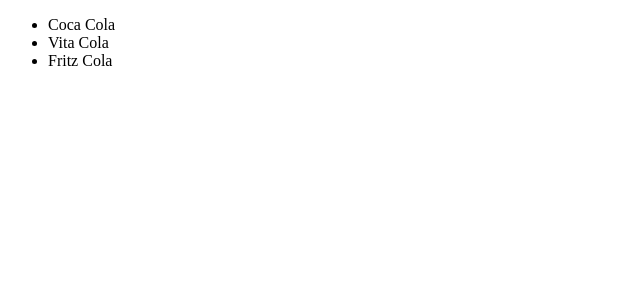
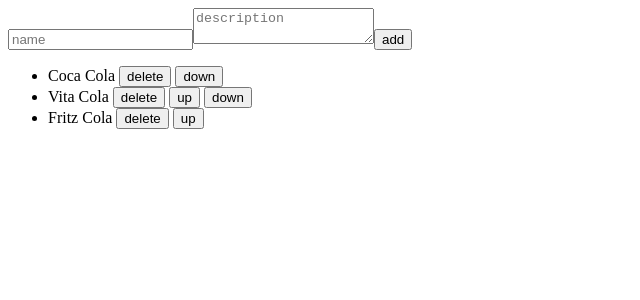
Before and after one commit to Web-Frontend-Programmierkurs/PropsAndState, a React (Create React App) app: page / in a window 1280 px wide. Shown: the top 300 px of the page, without its empty margins (0-640 px from the left). Built offline with nearby package versions, Linux system fonts and the light colour scheme.

Commit message:
Add BeverageInput, delete functionality and reordering

```diff
--- a/package.json
+++ b/package.json
@@ -3,10 +3,12 @@
   "version": "0.1.0",
   "private": true,
   "dependencies": {
+    "lodash": "^4.17.4",
     "prop-types": "^15.6.0",
     "react": "^16.0.0",
     "react-dom": "^16.0.0",
-    "react-scripts": "1.0.14"
+    "react-scripts": "1.0.14",
+    "uuid": "^3.1.0"
   },
   "scripts": {
     "start": "react-scripts start",
--- a/src/App.js
+++ b/src/App.js
@@ -1,6 +1,8 @@
 import React, { Component } from 'react'
 import List from './List'
 import BeverageDetails from './BeverageDetails'
+import BeverageInput from './BeverageInput'
+import { immutableMove } from './lib/arrayHelper'
 
 class App extends Component {
   state = {
@@ -31,13 +33,39 @@
     })
   }
 
+  removeBeverage = id => {
+    this.setState(state => ({
+      beverages: state.beverages.filter(b => b.id !== id)
+    }))
+  }
+
+  addBeverage = newBeverage => {
+    this.setState(state => ({
+      beverages: [...state.beverages, newBeverage]
+    }))
+  }
+
+  changeBeveragePosition = (from, to) => {
+    this.setState(state => ({
+      beverages: immutableMove(state.beverages, from, to)
+    }))
+  }
+
   render() {
     const { beverages, activeBeverageId } = this.state
     const activeBeverage = beverages.find(b => b.id === activeBeverageId)
     return [
-      <List data={beverages} onItemClick={this.setActiveBeverageId} />,
+      <BeverageInput key={0} addBeverage={this.addBeverage} />,
+      <List
+        key={1}
+        data={beverages}
+        onItemClick={this.setActiveBeverageId}
+        removeItem={this.removeBeverage}
+        changeItemPosition={this.changeBeveragePosition}
+      />,
       activeBeverage && (
         <BeverageDetails
+          key={2}
           name={activeBeverage.name}
           description={activeBeverage.description}
         />
--- /dev/null
+++ b/src/BeverageInput.js
@@ -0,0 +1,50 @@
+import React, { Component } from 'react'
+import PropTypes from 'prop-types'
+import uuid from 'uuid/v4'
+
+export default class BeverageInput extends Component {
+  static propTypes = {
+    addBeverage: PropTypes.func.isRequired
+  }
+
+  state = {
+    name: '',
+    description: ''
+  }
+
+  submit = e => {
+    e.preventDefault()
+    const { name, description } = this.state
+    this.props.addBeverage({
+      id: uuid(),
+      name,
+      description
+    })
+  }
+
+  onInputChange = key => e => {
+    this.setState({
+      [key]: e.target.value
+    })
+  }
+
+  render() {
+    const { name, description } = this.state
+    return (
+      <form onSubmit={this.submit}>
+        <input
+          value={name}
+          onChange={this.onInputChange('name')}
+          type="text"
+          placeholder="name"
+        />
+        <textarea
+          value={description}
+          onChange={this.onInputChange('description')}
+          placeholder="description"
+        />
+        <input type="submit" value="add" />
+      </form>
+    )
+  }
+}
--- a/src/List.js
+++ b/src/List.js
@@ -1,13 +1,18 @@
 import React from 'react'
 import PropTypes from 'prop-types'
 
-const List = ({ data, onItemClick }) => (
+const List = ({ data, onItemClick, removeItem, changeItemPosition }) => (
   <ul>
-    {data.map(item => (
+    {data.map((item, index) => (
       <ListItem
         key={item.id}
         text={item.name}
         onClick={() => onItemClick(item.id)}
+        remove={() => removeItem(item.id)}
+        isFirst={index === 0}
+        isLast={index === data.length - 1}
+        moveUp={() => changeItemPosition(index, index - 1)}
+        moveDown={() => changeItemPosition(index, index + 1)}
       />
     ))}
   </ul>
@@ -15,14 +20,36 @@
 
 List.propTypes = {
   data: PropTypes.array,
-  onItemclick: PropTypes.func
+  onItemclick: PropTypes.func,
+  removeItem: PropTypes.func,
+  changeItemPosition: PropTypes.func
 }
 
 export default List
 
-const ListItem = ({ text, onClick }) => <li onClick={onClick}>{text}</li>
+const ListItem = ({
+  text,
+  onClick,
+  remove,
+  moveUp,
+  moveDown,
+  isFirst,
+  isLast
+}) => (
+  <li>
+    <span onClick={onClick}>{text}</span>{' '}
+    <button onClick={remove}>delete</button>{' '}
+    {!isFirst && <button onClick={moveUp}>up</button>}{' '}
+    {!isLast && <button onClick={moveDown}>down</button>}
+  </li>
+)
 
 ListItem.propTypes = {
   text: PropTypes.string,
-  onClick: PropTypes.func
+  onClick: PropTypes.func,
+  remove: PropTypes.func,
+  moveUp: PropTypes.func,
+  moveDowm: PropTypes.func,
+  isFirst: PropTypes.bool,
+  isLast: PropTypes.bool
 }
--- /dev/null
+++ b/src/lib/arrayHelper.js
@@ -0,0 +1,5 @@
+export const immutableMove = (array, from, to) => {
+  const copy = [...array] // make a copy to ork on
+  const el = copy.splice(from, 1)[0] // remove our element from the copy and store it
+  return [...copy.slice(0, to), el, ...copy.slice(to)] // insert the element at the to position
+}
```
